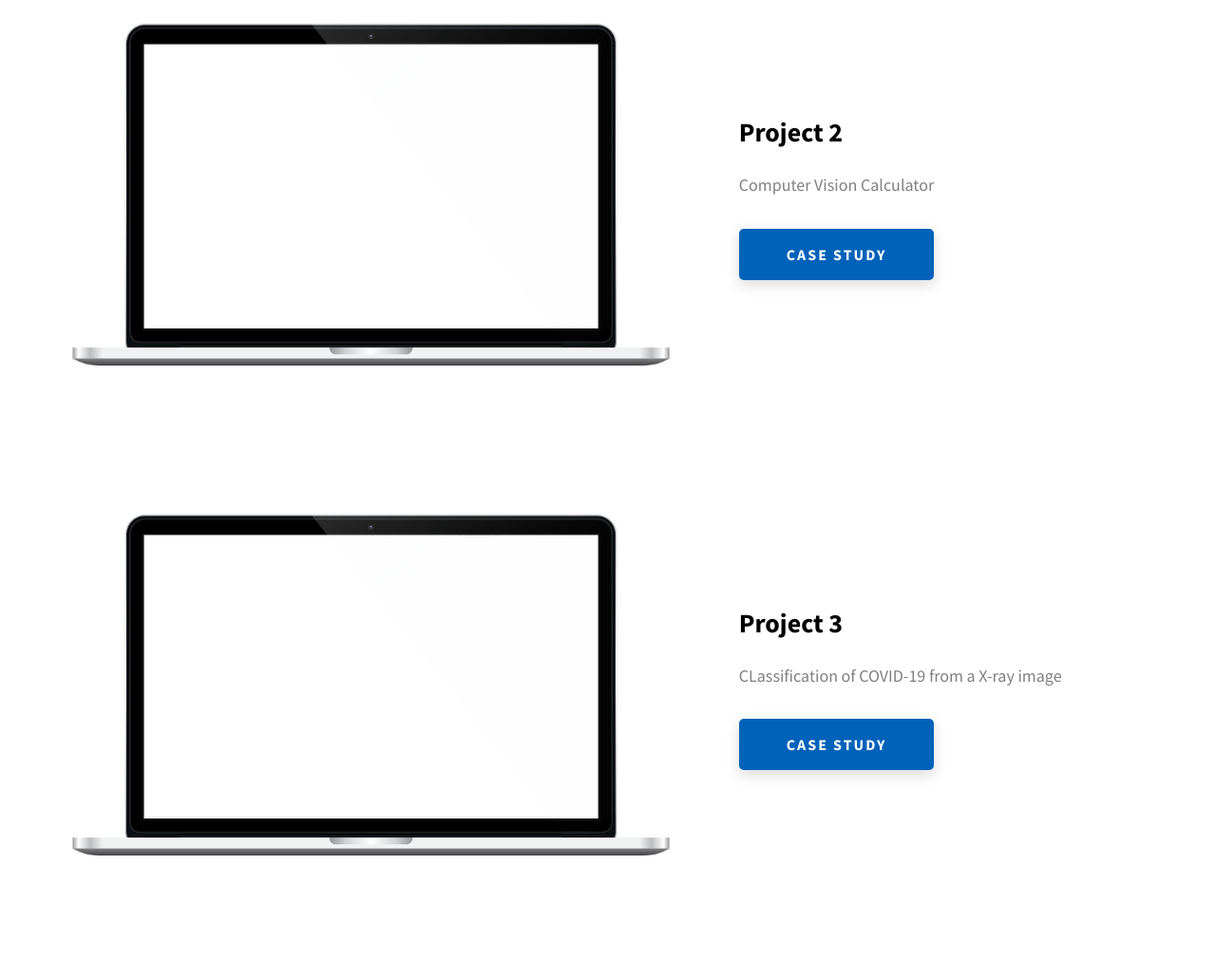
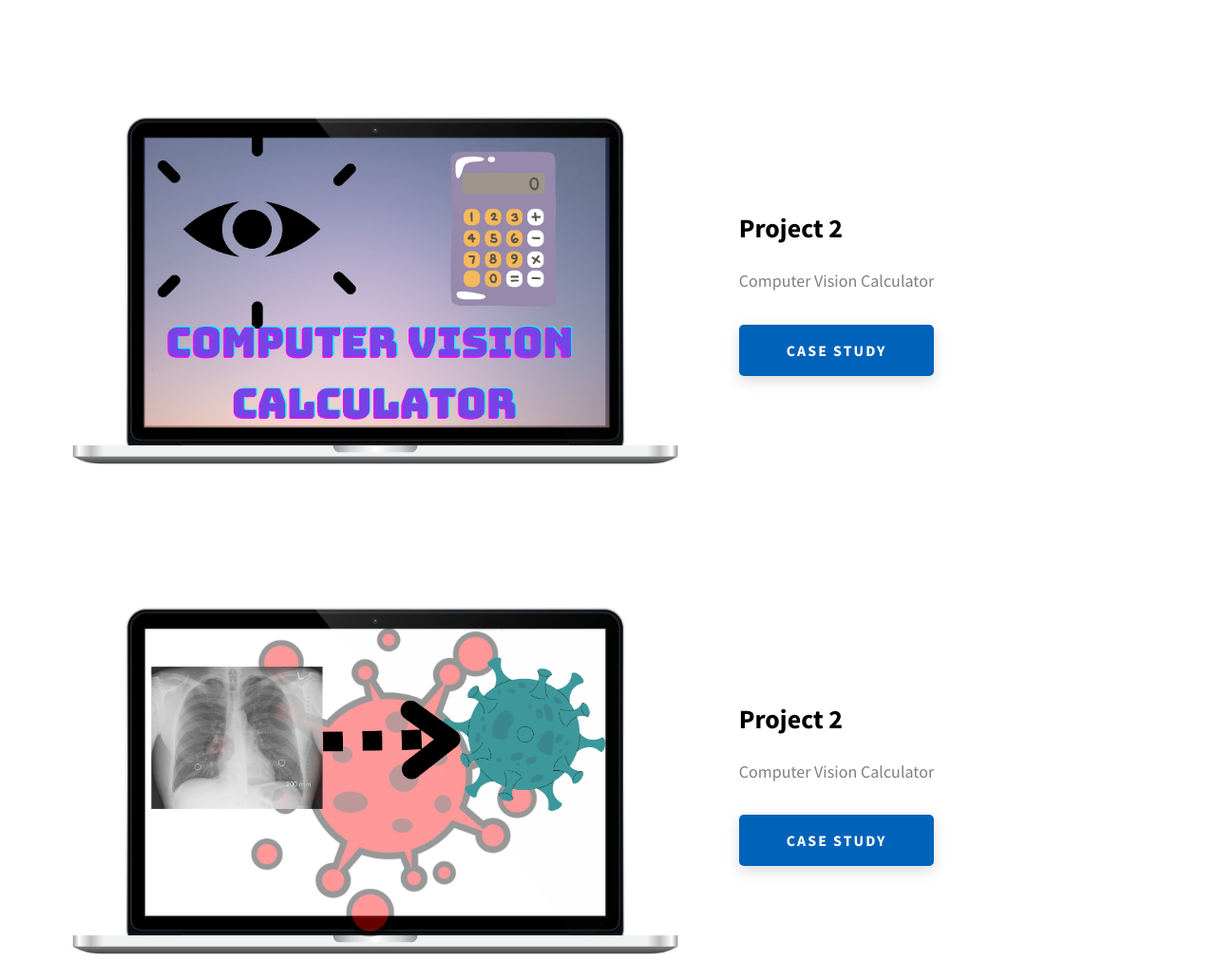
Before and after one commit to Suyash-Gaurav/Website_Portfolio, a website: page index.html in a window 1280 px wide. Shown: the part 2736-3766 px from the top of the page at 95% size. Drawn offline with Linux system fonts and the light colour scheme; files whose address does not match are found by name.

Commit message:
Update index.html
adding project cover

```diff
--- a/index.html
+++ b/index.html
@@ -215,11 +215,11 @@
           </span>
         </h2>
 
-        <div class="projects__content">
+         <div class="projects__content">
           <div class="projects__row">
             <div class="projects__row-img-cont">
               <img
-                src="./assets/jpeg/project-mockup-example.jpeg"
+                src="./assets/png/darknetmodel.png"
                 alt="Software Screenshot"
                 class="projects__row-img"
                 loading="lazy"
@@ -241,7 +241,29 @@
           <div class="projects__row">
             <div class="projects__row-img-cont">
               <img
-                src="./assets/jpeg/project-mockup-example.jpeg"
+                src="./assets/png/opencv.png"
+                alt="Software Screenshot"
+                class="projects__row-img"
+                loading="lazy"
+              />
+            </div>
+            <div class="projects__row-content">
+              <h3 class="projects__row-content-title">Project 2</h3>
+              <p class="projects__row-content-desc">
+                Computer Vision Calculator
+              </p>
+              <a
+                href="./project-2.html"
+                class="btn btn--med btn--theme dynamicBgClr"
+                target="_blank"
+                >Case Study</a
+              >
+            </div>
+          </div>
+          <div class="projects__row">
+            <div class="projects__row-img-cont">
+              <img
+                src="./assets/png/covid-19.png"
                 alt="Software Screenshot"
                 class="projects__row-img"
                 loading="lazy"
```
